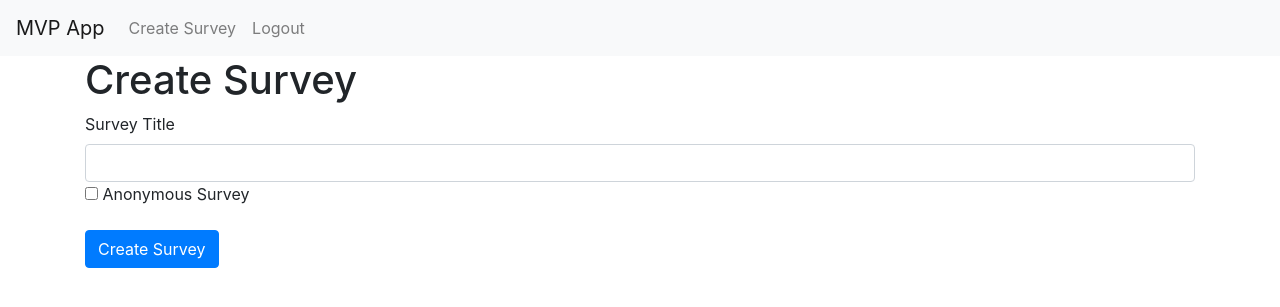
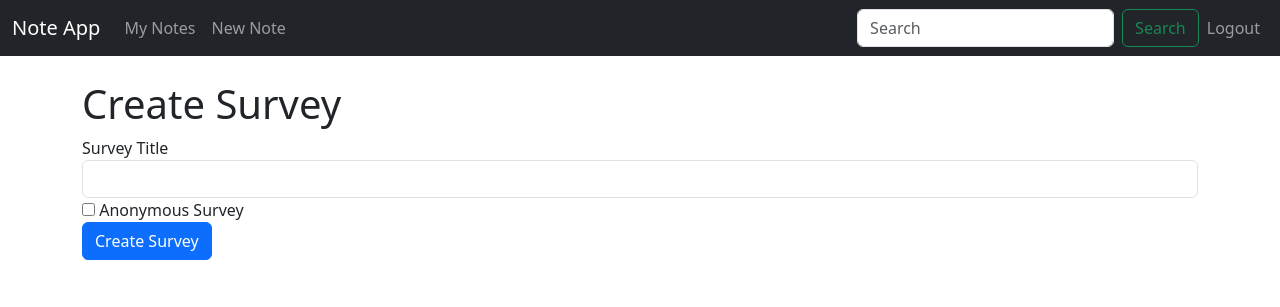
Before and after one commit to Willmo103/Non-Profit-Survery-Engine, a Flask app: page /create_survey in a window 1280 px wide. Shown: the top 307 px of the page. Run offline with Flask 3, Linux system fonts and the light colour scheme; the visitor is signed in with stand-in values (Sample User, id 1); some libraries are stand-ins or nearby versions.

Commit message:
almost all working paths

```diff
--- a/app/templates/base.html
+++ b/app/templates/base.html
@@ -1,52 +1,85 @@
-<!DOCTYPE html>
+<!-- base.html -->
+<!doctype html>
 <html lang="en">
+
 <head>
-    <meta charset="utf-8" />
-    <meta
-      name="viewport"
-      content="width=device-width, initial-scale=1, shrink-to-fit=no"
-    />
-    <link
-      rel="stylesheet"
-      href="https://maxcdn.bootstrapcdn.com/bootstrap/4.5.2/css/bootstrap.min.css"
-    />
-    <link
-      href="{{ url_for('static', filename='css/main.css') }}"
-      rel="stylesheet"
-    />
-    <title>{% block title %}{% endblock %} - MVP App</title>
+  <meta charset="utf-8">
+  <meta name="viewport" content="width=device-width, initial-scale=1">
+  <title>{% block title %}Note App{% endblock %}</title>
+  <link href="https://cdn.jsdelivr.net/npm/bootstrap@5.3.0-alpha1/dist/css/bootstrap.min.css" rel="stylesheet">
+  <script src="https://cdn.jsdelivr.net/npm/@popperjs/core@2.11.6/dist/umd/popper.min.js"></script>
+  <script src="https://cdn.jsdelivr.net/npm/bootstrap@5.3.0-alpha1/dist/js/bootstrap.min.js"></script>
+  <link rel="stylesheet" href="{{ url_for('static', filename='css/main.css') }}">
+  {% block head_extra %}{% endblock %}
 </head>
+
 <body>
-    <nav class="navbar navbar-expand-lg navbar-light bg-light">
-      <a class="navbar-brand" href="{{ url_for('routes.index') }}">MVP App</a>
-      <div class="collapse navbar-collapse">
+  <nav class="navbar navbar-expand-md navbar-dark bg-dark mb-4">
+    <div class="container-fluid">
+      <a class="navbar-brand" href="{{ url_for('routes.index') }}">Note App</a>
+      <button class="navbar-toggler" type="button" data-bs-toggle="collapse" data-bs-target="#navbarCollapse"
+        aria-controls="navbarCollapse" aria-expanded="false" aria-label="Toggle navigation">
+        <span class="navbar-toggler-icon"></span>
+      </button>
+      <div class="collapse navbar-collapse" id="navbarCollapse">
+        {% if current_user.is_authenticated %}
+        <ul class="navbar-nav me-auto mb-2 mb-md-0">
+          <li class="nav-item">
+            <a class="nav-link" href="{{ url_for('routes.get_user_notes', user_id=current_user.id) }}">My Notes</a>
+          </li>
+          <li class="nav-item">
+            <a class="nav-link" href="{{ url_for('routes.note') }}">New Note</a>
+          </li>
+        </ul>
+        <form class="d-flex">
+          <input class="form-control me-2" type="search" placeholder="Search" aria-label="Search">
+          <button class="btn btn-outline-success" type="submit">Search</button>
+        </form>
         <ul class="navbar-nav">
-          {% if current_user.is_authenticated %}
-          <li class="nav-item">
-            <a class="nav-link" href="{{ url_for('routes.create_survey') }}"
-              >Create Survey</a
-            >
-          </li>
           <li class="nav-item">
             <a class="nav-link" href="{{ url_for('routes.logout') }}">Logout</a>
           </li>
+        </ul>
         {% else %}
+        <ul class="navbar-nav me-auto mb-2 mb-md-0">
+          <li class="nav-item">
+            <a class="nav-link" href="{{ url_for('routes.index') }}">Home</a>
+          </li>
+          <li class="nav-item">
+            <a class="nav-link" href="{{ url_for('routes.note') }}">New Note</a>
+          </li>
+        </ul>
+        <form class="d-flex">
+          <input class="form-control me-2" type="search" placeholder="Search" aria-label="Search">
+          <button class="btn btn-outline-success" type="submit">Search</button>
+        </form>
+        <ul class="navbar-nav">
           <li class="nav-item">
             <a class="nav-link" href="{{ url_for('routes.login') }}">Login</a>
           </li>
           <li class="nav-item">
-            <a class="nav-link" href="{{ url_for('routes.register') }}"
-              >Register</a
-            >
+            <a class="nav-link" href="{{ url_for('routes.register') }}">Register</a>
           </li>
+        </ul>
         {% endif %}
-        </ul>
+      </div>
     </div>
   </nav>
+  {% with messages = get_flashed_messages(with_categories=true) %}
+  {% if messages %}
   <div class="container">
-      {% for message in get_flashed_messages() %}
-      <div class="alert alert-warning">{{ message }}</div>
-      {% endfor %} {% block content %}{% endblock %}
+    {% for category, message in messages %}
+    <div class="alert alert-{{ category }}" role="alert">
+      {{ message }}
     </div>
+    {% endfor %}
+  </div>
+  {% endif %}
+  {% endwith %}
+  <main class="container">
+    {% block content %}{% endblock %}
+  </main>
+  <script src="{{ url_for('static', filename='js/main.js') }}"></script>
 </body>
+
 </html>
```
Lines whose indentation alone changed are shown as unchanged.
